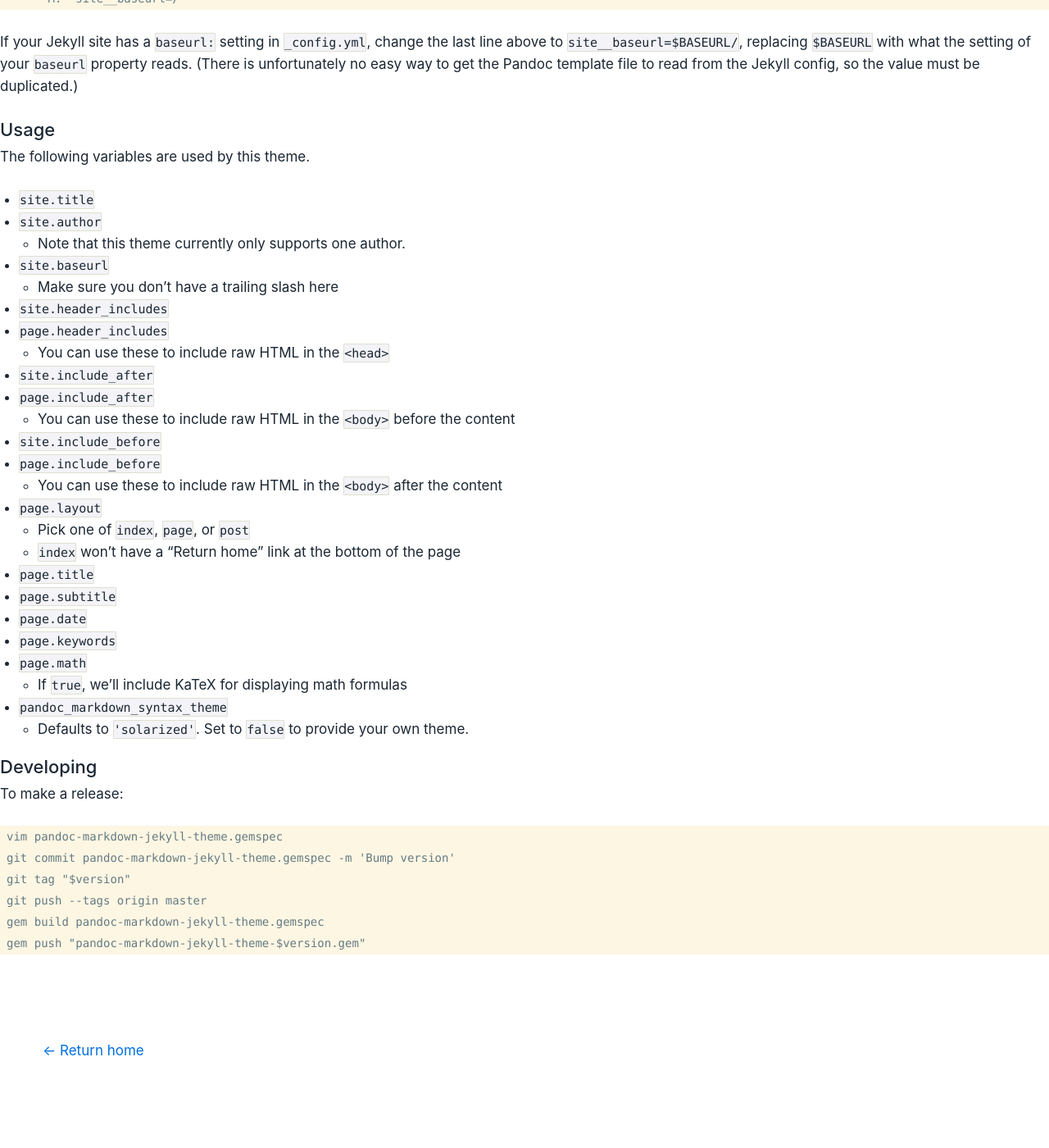
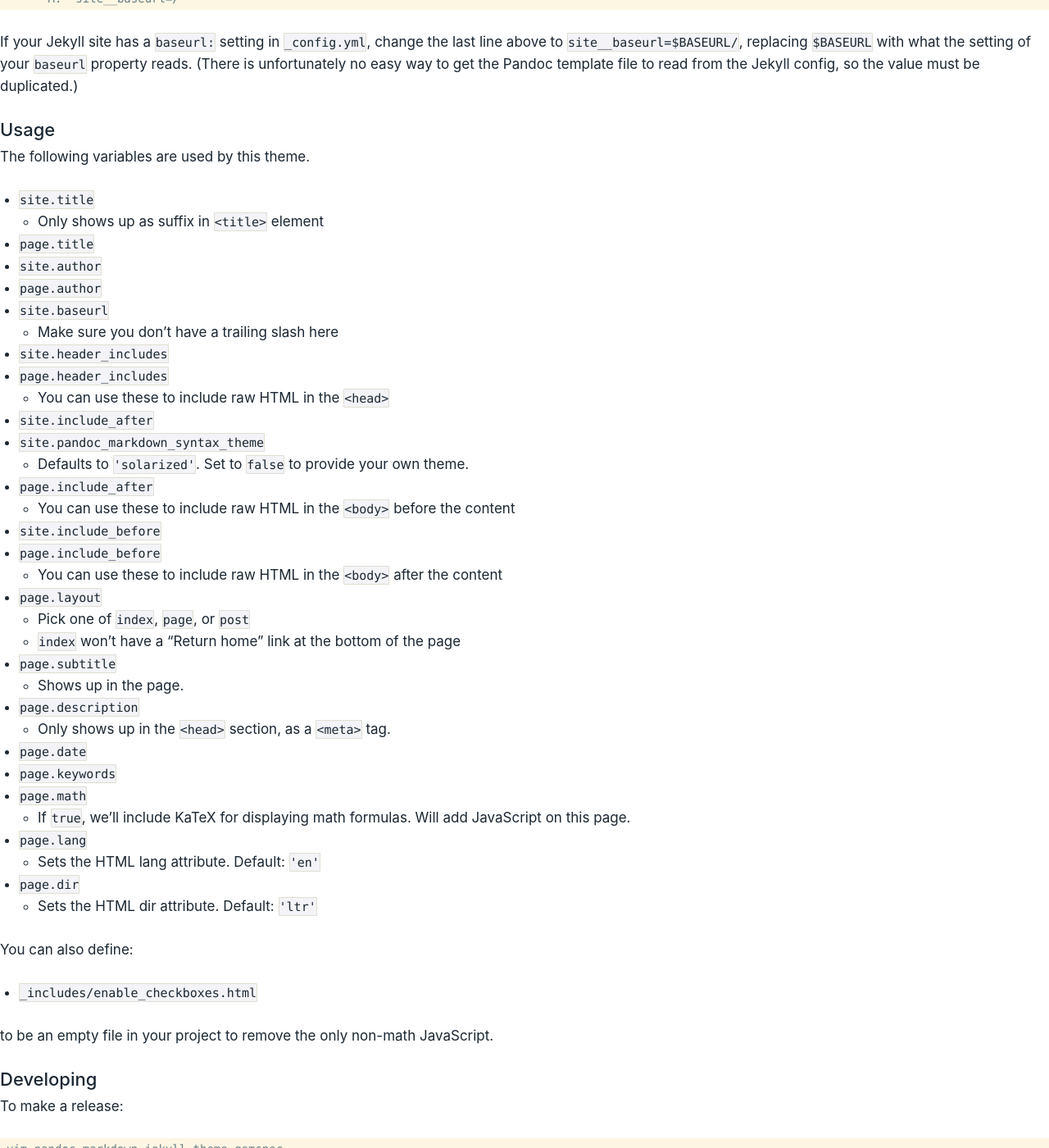
Before and after one commit to jez/pandoc-markdown-jekyll-theme, a Jekyll site: the page built from README.md, in a window 1280 px wide and 1400 px high, scrolled down 1442 px. Shown: the whole window at 82% size. Built offline with Jekyll 4.4.1, drawn with Linux system fonts in a browser that asks for light colours; our own code applies the rules of GitHub Pages for plain Markdown files.

Commit message:
Write docs

```diff
--- a/README.md
+++ b/README.md
@@ -71,14 +71,18 @@ be duplicated.)
 The following variables are used by this theme.
 
 - `site.title`
+  - Only shows up as suffix in `<title>` element
+- `page.title`
 - `site.author`
-  - Note that this theme currently only supports one author.
+- `page.author`
 - `site.baseurl`
   - Make sure you don't have a trailing slash here
 - `site.header_includes`
 - `page.header_includes`
   - You can use these to include raw HTML in the `<head>`
 - `site.include_after`
+- `site.pandoc_markdown_syntax_theme`
+  - Defaults to `'solarized'`. Set to `false` to provide your own theme.
 - `page.include_after`
   - You can use these to include raw HTML in the `<body>` before the content
 - `site.include_before`
@@ -87,14 +91,25 @@ The following variables are used by this theme.
 - `page.layout`
   - Pick one of `index`, `page`, or `post`
   - `index` won't have a "Return home" link at the bottom of the page
-- `page.title`
 - `page.subtitle`
+  - Shows up in the page.
+- `page.description`
+  - Only shows up in the `<head>` section, as a `<meta>` tag.
 - `page.date`
 - `page.keywords`
 - `page.math`
-  - If `true`, we'll include KaTeX for displaying math formulas
-- `pandoc_markdown_syntax_theme`
-  - Defaults to `'solarized'`. Set to `false` to provide your own theme.
+  - If `true`, we'll include KaTeX for displaying math formulas. Will add
+    JavaScript on this page.
+- `page.lang`
+  - Sets the HTML lang attribute. Default: `'en'`
+- `page.dir`
+  - Sets the HTML dir attribute. Default: `'ltr'`
+
+You can also define:
+
+- `_includes/enable_checkboxes.html`
+
+to be an empty file in your project to remove the only non-math JavaScript.
 
 ## Developing
 
--- a/_includes/head.html
+++ b/_includes/head.html
@@ -15,7 +15,7 @@
 {% if page.description -%}
   <meta name="description" content="{{ page.description }}">
 {% endif -%}
-  <title>{{ page.title }} – {{ site.title }}</title>
+  <title>{{ page.title }}{% if site.title %} – {{ site.title }}{% endif %}</title>
 
   <link rel="stylesheet" href="{{ site.baseurl }}/assets/css/theme.css">
 {% if site.pandoc_markdown_syntax_theme == 'solarized' -%}
```
